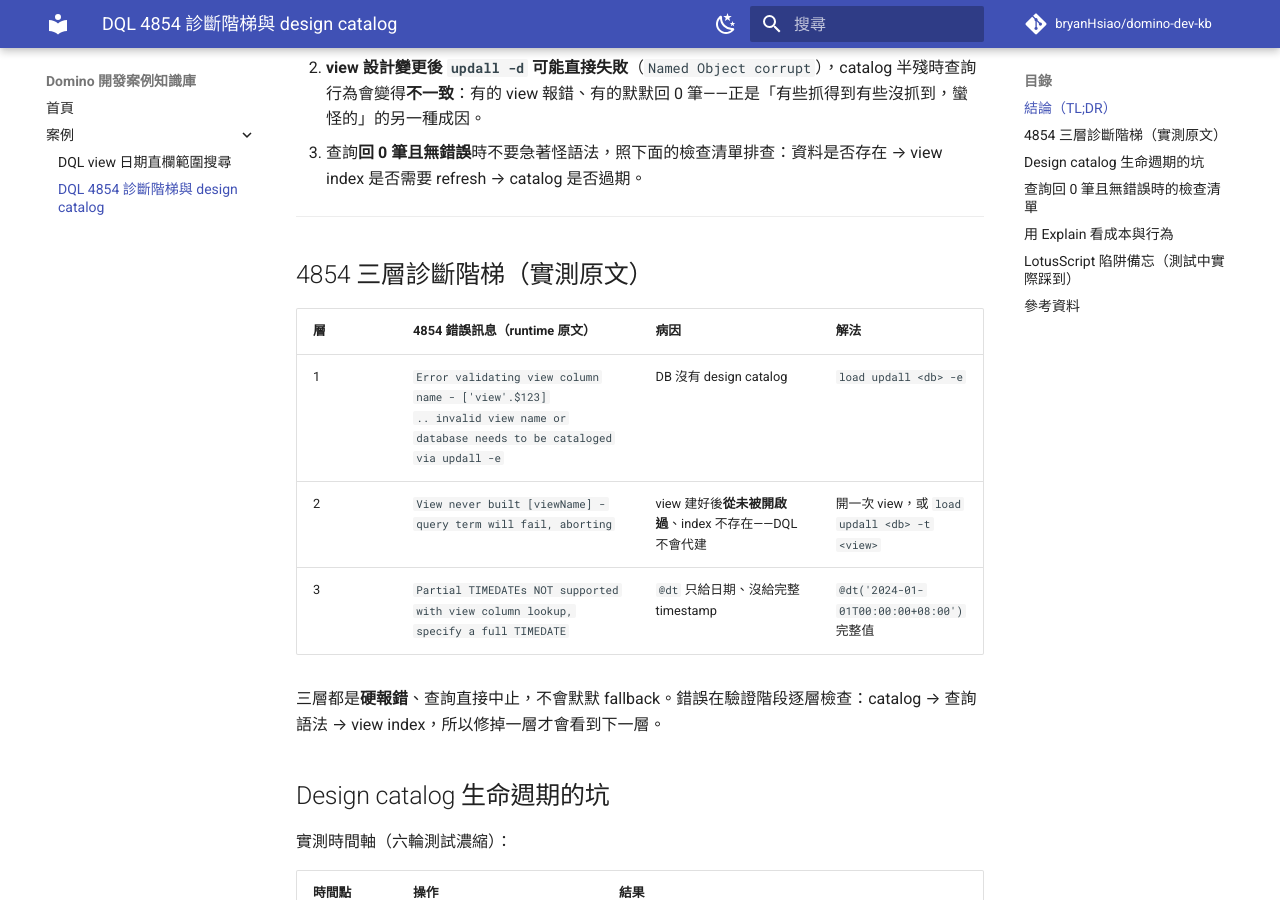
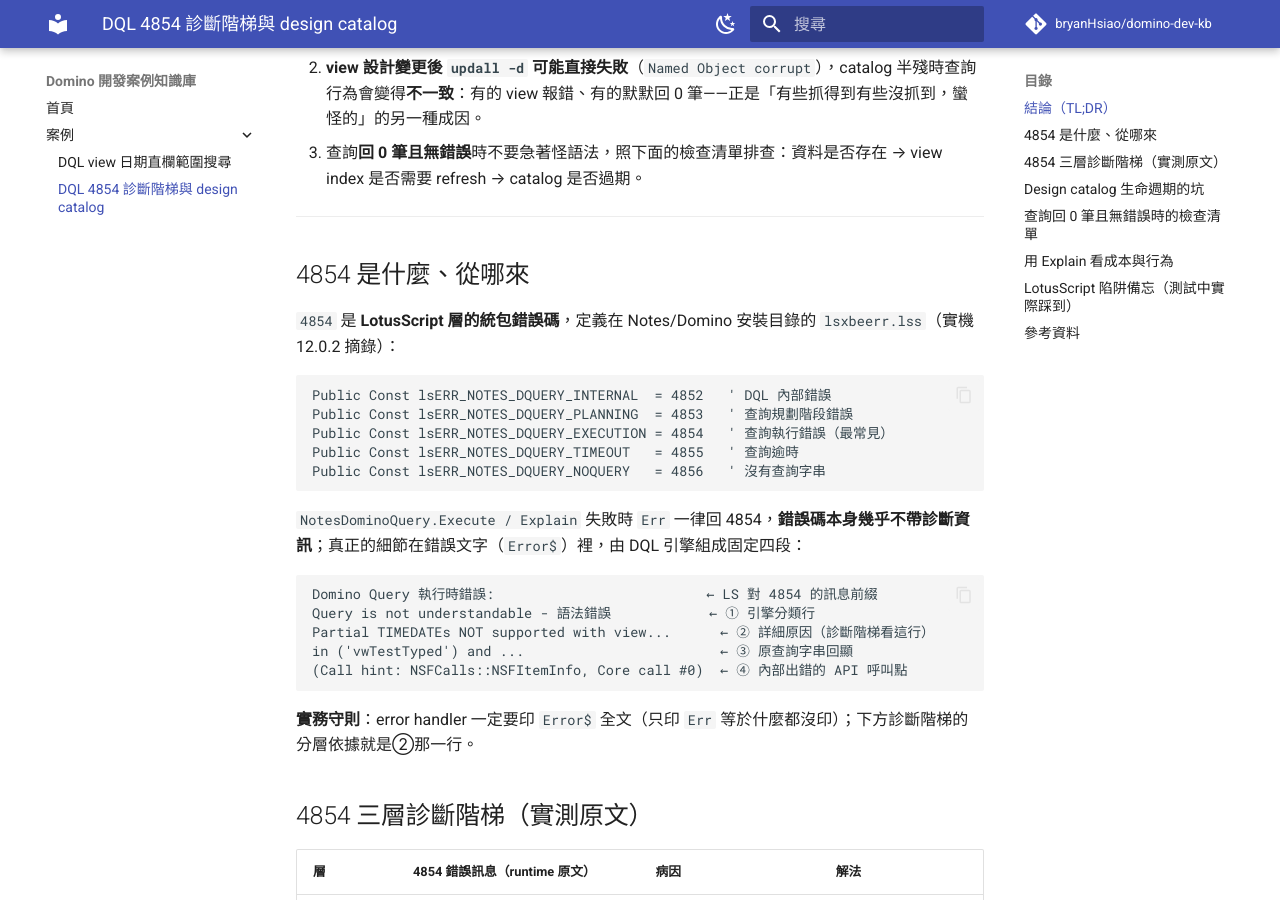
Before and after one commit to bryanHsiao/domino-dev-kb, an MkDocs documentation site: the page built from docs/cases/2026-07-16-dql-4854-diagnostic-ladder.md, in a window 1280 px wide and 900 px high, scrolled down 419 px. Built offline with MkDocs 1.6.1 and Material for MkDocs 9.7.7, drawn with Linux system fonts in a browser that asks for light colours; comment, search, counter and statistics services are not loaded.

Commit message:
補充 4854 出處：lsxbeerr.lss 的 lsERR_NOTES_DQUERY_EXECUTION 與錯誤文字四段結構

````diff
--- a/docs/cases/2026-07-16-dql-4854-diagnostic-ladder.md
+++ b/docs/cases/2026-07-16-dql-4854-diagnostic-ladder.md
@@ -13,6 +13,30 @@
 3. 查詢**回 0 筆且無錯誤**時不要急著怪語法，照下面的檢查清單排查：資料是否存在 → view index 是否需要 refresh → catalog 是否過期。
 
 ---
+
+## 4854 是什麼、從哪來
+
+`4854` 是 **LotusScript 層的統包錯誤碼**，定義在 Notes/Domino 安裝目錄的 `lsxbeerr.lss`（實機 12.0.2 摘錄）：
+
+```lotusscript
+Public Const lsERR_NOTES_DQUERY_INTERNAL  = 4852   ' DQL 內部錯誤
+Public Const lsERR_NOTES_DQUERY_PLANNING  = 4853   ' 查詢規劃階段錯誤
+Public Const lsERR_NOTES_DQUERY_EXECUTION = 4854   ' 查詢執行錯誤（最常見）
+Public Const lsERR_NOTES_DQUERY_TIMEOUT   = 4855   ' 查詢逾時
+Public Const lsERR_NOTES_DQUERY_NOQUERY   = 4856   ' 沒有查詢字串
+```
+
+`NotesDominoQuery.Execute / Explain` 失敗時 `Err` 一律回 4854，**錯誤碼本身幾乎不帶診斷資訊**；真正的細節在錯誤文字（`Error$`）裡，由 DQL 引擎組成固定四段：
+
+```
+Domino Query 執行時錯誤:                          ← LS 對 4854 的訊息前綴
+Query is not understandable - 語法錯誤            ← ① 引擎分類行
+Partial TIMEDATEs NOT supported with view...      ← ② 詳細原因（診斷階梯看這行）
+in ('vwTestTyped') and ...                        ← ③ 原查詢字串回顯
+(Call hint: NSFCalls::NSFItemInfo, Core call #0)  ← ④ 內部出錯的 API 呼叫點
+```
+
+**實務守則**：error handler 一定要印 `Error$` 全文（只印 `Err` 等於什麼都沒印）；下方診斷階梯的分層依據就是②那一行。
 
 ## 4854 三層診斷階梯（實測原文）
 
````
